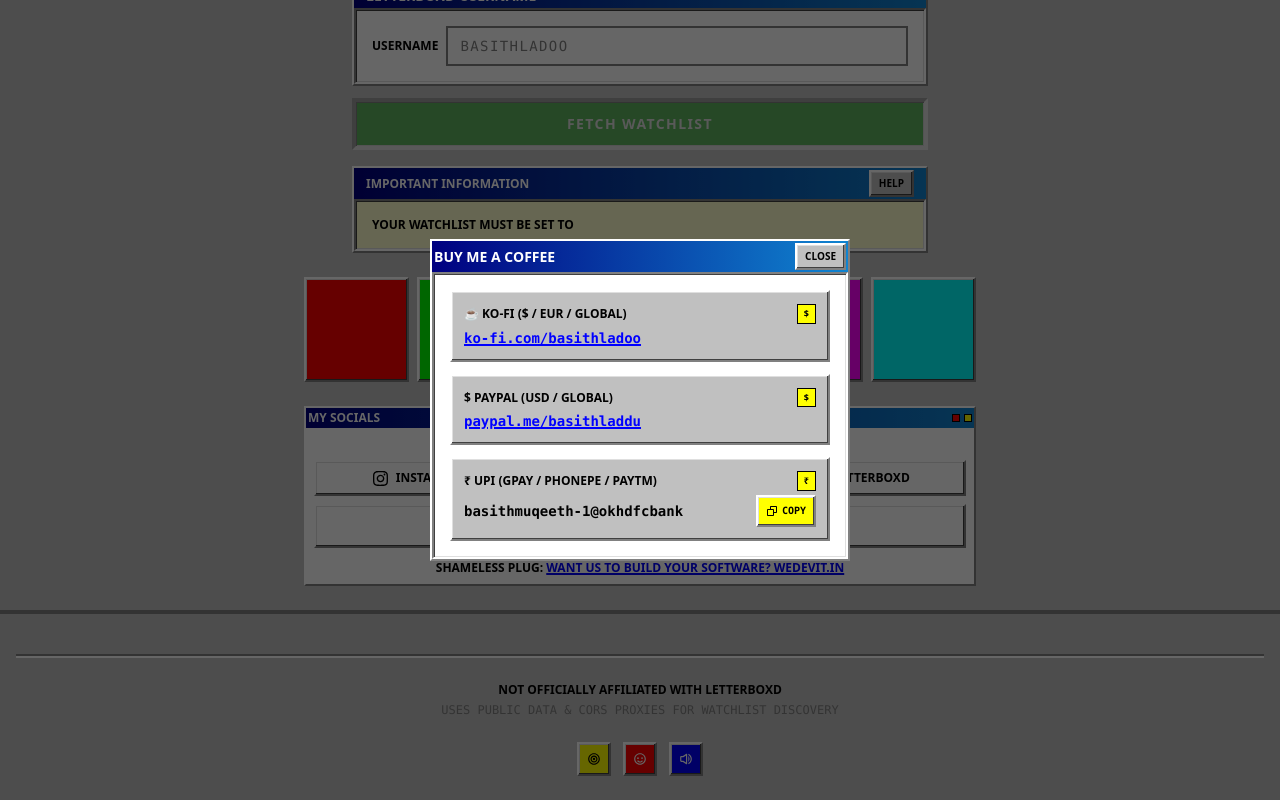
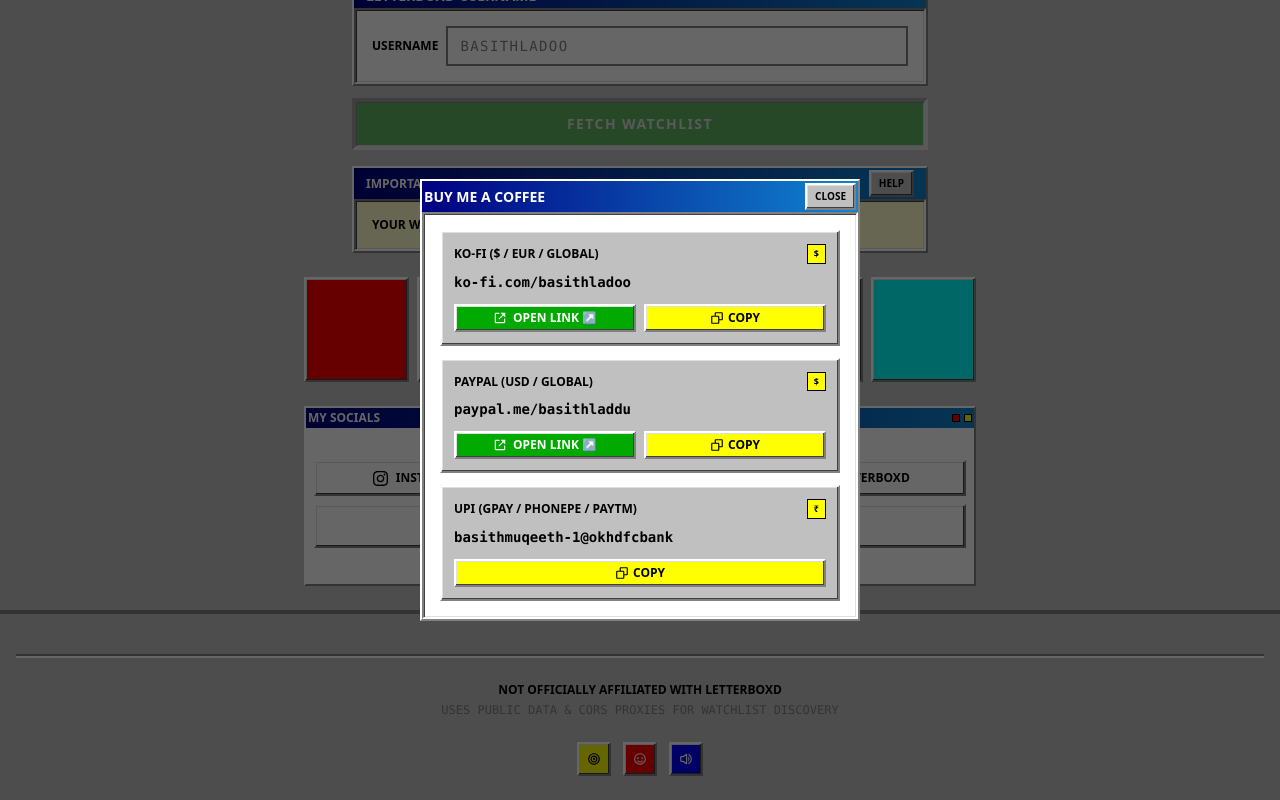
Before and after one commit to basithladdu/letterboxdrandomizer, a React (Vite) app: page / in a window 1280 px wide. Both pictures are taken after a click on the button "BUY ME A COFFEE". Shown: the part 480-1280 px from the top of the page. Built offline with nearby package versions, Linux system fonts and the light colour scheme; no server answers.

Commit message:
fix poster loading in swipe mode, add match audio sound, set default 100% unanimous, and fix paypal/kofi links

```diff
--- a/src/components/input/InputTabs.jsx
+++ b/src/components/input/InputTabs.jsx
@@ -91,7 +91,6 @@
 
       <div className="relative">
         <UsernameForm
-          key={activeTab}
           mode={activeTab}
           onSubmit={(usernames, options) => onScrape(usernames, { ...options, mode: activeTab })}
           loading={scrapeLoading}
--- a/src/components/input/UsernameForm.jsx
+++ b/src/components/input/UsernameForm.jsx
@@ -9,7 +9,7 @@
 
 export default function UsernameForm({ onSubmit, loading, mode = 'solo' }) {
   const [usernames, setUsernames] = useState([''])
-  const [groupStrategy, setGroupStrategy] = useState('majority') // 'intersection' | 'majority'
+  const [groupStrategy, setGroupStrategy] = useState('intersection') // Default: 100% Unanimous (ALL)
   const [validationError, setValidationError] = useState(null)
   const [showHelp, setShowHelp] = useState(false)
   const helpButtonRef = useRef(null)
@@ -116,14 +116,23 @@
 
   const hasEmptyUsername = usernames.some((u) => !normalizeLetterboxdUsername(u))
 
-  const placeholders = [
+  const getPlaceholder = (index) => {
+    if (mode === 'compare') {
+      return index === 0 ? 'basithladoo' : 'zoerosebryant'
+    }
+    if (mode === 'solo') {
+      return 'basithladoo'
+    }
+    const list = [
       'basithladoo',
+      'zoerosebryant',
       'connoreatspants',
       'kurstboy',
-    'zoerosebryant',
       'davidehrlich',
       'cinema_lover',
     ]
+    return list[index % list.length]
+  }
 
   const allowAddMore = (mode === 'group' || mode === 'swipe') && usernames.length < MAX_GROUP_USERS
   const allowRemove = (mode === 'swipe' && usernames.length > 1) || (mode === 'group' && usernames.length > MIN_GROUP_USERS)
@@ -200,7 +209,7 @@
                   value={username}
                   onChange={(e) => updateUsername(index, e.target.value)}
                   onKeyDown={(e) => handleKeyDown(e, index)}
-                  placeholder={placeholders[index % placeholders.length]}
+                  placeholder={getPlaceholder(index)}
                   disabled={loading}
                   autoComplete="off"
                   autoCapitalize="none"
--- a/src/components/picker/FollowDialog.jsx
+++ b/src/components/picker/FollowDialog.jsx
@@ -1,6 +1,6 @@
 import { useEffect, useRef, useState } from 'react'
 import { SiInstagram, SiLetterboxd, SiX } from 'react-icons/si'
-import { BiCoffee, BiCopy, BiCheck } from 'react-icons/bi'
+import { BiCoffee, BiCopy, BiCheck, BiLinkExternal } from 'react-icons/bi'
 
 const FOCUSABLE_SELECTOR = [
   'button:not([disabled])',
@@ -15,9 +15,26 @@
 ]
 
 const paymentMethods = [
-  { label: '☕ KO-FI ($ / EUR / GLOBAL)', value: 'ko-fi.com/basithladoo', href: 'https://ko-fi.com/basithladoo', badge: '$' },
-  { label: '$ PAYPAL (USD / GLOBAL)', value: 'paypal.me/basithladdu', href: 'https://paypal.me/basithladdu', badge: '$' },
-  { label: '₹ UPI (GPAY / PHONEPE / PAYTM)', value: 'basithmuqeeth-1@okhdfcbank', copyable: true, badge: '₹' },
+  {
+    label: 'KO-FI ($ / EUR / GLOBAL)',
+    value: 'https://ko-fi.com/basithladoo',
+    display: 'ko-fi.com/basithladoo',
+    href: 'https://ko-fi.com/basithladoo',
+    badge: '$',
+  },
+  {
+    label: 'PAYPAL (USD / GLOBAL)',
+    value: 'https://paypal.me/basithladdu',
+    display: 'paypal.me/basithladdu',
+    href: 'https://paypal.me/basithladdu',
+    badge: '$',
+  },
+  {
+    label: 'UPI (GPAY / PHONEPE / PAYTM)',
+    value: 'basithmuqeeth-1@okhdfcbank',
+    display: 'basithmuqeeth-1@okhdfcbank',
+    badge: '₹',
+  },
 ]
 
 export default function FollowDialog({ onClose }) {
@@ -77,7 +94,7 @@
   return (
     <div
       className="fixed inset-0 z-[120] flex items-center justify-center bg-black/60 p-3 sm:p-6"
-      onMouseDown={(event) => {
+      onClick={(event) => {
         if (event.target === event.currentTarget) onClose()
       }}
     >
@@ -88,10 +105,11 @@
         aria-labelledby="follow-dialog-title"
         aria-describedby="follow-dialog-message"
         tabIndex={-1}
-        className="w-[min(92vw,480px)] retro-outset-deep bg-retro-gray border-4 overflow-hidden"
+        className="w-[min(92vw,480px)] retro-outset-deep bg-retro-gray border-4 overflow-hidden shadow-[8px_8px_0_#000]"
+        onClick={(e) => e.stopPropagation()}
       >
         <div className="retro-titlebar px-3 py-2 flex items-center justify-between gap-3">
-          <span id="follow-dialog-title" className="font-bold text-xs sm:text-sm">SUPPORT &amp; SOCIALS</span>
+          <span id="follow-dialog-title" className="font-bold text-xs sm:text-sm uppercase">SUPPORT &amp; SOCIALS</span>
           <button
             ref={closeButtonRef}
             type="button"
@@ -136,53 +154,54 @@
               </p>
             </div>
 
-            <dl className="space-y-2">
+            <div className="space-y-2.5">
               {paymentMethods.map((method) => (
-                <div key={method.label} className="retro-outset bg-retro-gray border-2 p-2.5">
+                <div key={method.label} className="retro-outset bg-retro-gray border-2 p-2.5 space-y-1.5">
                   <div className="flex items-center justify-between">
-                    <dt className="text-[9px] sm:text-[10px] font-black uppercase text-retro-black">{method.label}</dt>
+                    <span className="text-[9px] sm:text-[10px] font-black uppercase text-retro-black">{method.label}</span>
                     {method.badge && (
                       <span className="bg-retro-yellow text-retro-black font-black text-[9px] px-1.5 py-0.5 border border-retro-black">
                         {method.badge}
                       </span>
                     )}
                   </div>
-                  <dd className="mt-0.5 font-mono text-xs sm:text-sm font-bold text-retro-black break-all flex items-center justify-between gap-2">
-                    {method.href ? (
+
+                  <div className="font-mono text-xs sm:text-sm font-bold text-retro-black break-all">
+                    {method.display}
+                  </div>
+
+                  <div className="flex items-center gap-2 pt-1">
+                    {method.href && (
                       <a
                         href={method.href}
                         target="_blank"
                         rel="noopener noreferrer"
-                        className="underline decoration-2 hover:bg-retro-yellow"
+                        className="retro-outset bg-[#00AA00] hover:bg-[#00CC00] text-retro-white px-2.5 py-1 text-[10px] font-black flex items-center gap-1 no-underline flex-1 justify-center"
                       >
-                        {method.value}
+                        <BiLinkExternal size={13} /> OPEN LINK ↗
                       </a>
-                    ) : (
-                      <span>{method.value}</span>
                     )}
 
-                    {method.copyable && (
                     <button
                       type="button"
                       onClick={() => copyToClipboard(method.value, method.label)}
-                        className="retro-outset bg-retro-yellow text-retro-black px-2 py-1 text-[10px] font-black hover:bg-[#FFE033] flex items-center gap-1 flex-shrink-0"
+                      className="retro-outset bg-retro-yellow text-retro-black px-2.5 py-1 text-[10px] font-black hover:bg-[#FFE033] flex items-center gap-1 flex-1 justify-center"
                       aria-label={`Copy ${method.label}`}
                     >
                       {copiedKey === method.label ? (
                         <>
-                            <BiCheck size={12} /> COPIED!
+                          <BiCheck size={13} className="text-green-800" /> COPIED!
                         </>
                       ) : (
                         <>
-                            <BiCopy size={12} /> COPY
+                          <BiCopy size={13} /> COPY
                         </>
                       )}
                     </button>
-                    )}
-                  </dd>
+                  </div>
                 </div>
               ))}
-            </dl>
+            </div>
           </div>
         </div>
       </section>
--- a/src/components/shared/SupportDialog.jsx
+++ b/src/components/shared/SupportDialog.jsx
@@ -1,5 +1,5 @@
 import { useEffect, useRef, useState } from 'react'
-import { BiCopy, BiCheck } from 'react-icons/bi'
+import { BiCopy, BiCheck, BiLinkExternal } from 'react-icons/bi'
 
 const FOCUSABLE_SELECTOR = [
   'button:not([disabled])',
@@ -11,9 +11,26 @@
 ].join(',')
 
 const paymentMethods = [
-  { label: '☕ KO-FI ($ / EUR / GLOBAL)', value: 'ko-fi.com/basithladoo', href: 'https://ko-fi.com/basithladoo', badge: '$' },
-  { label: '$ PAYPAL (USD / GLOBAL)', value: 'paypal.me/basithladdu', href: 'https://paypal.me/basithladdu', badge: '$' },
-  { label: '₹ UPI (GPAY / PHONEPE / PAYTM)', value: 'basithmuqeeth-1@okhdfcbank', copyable: true, badge: '₹' },
+  {
+    label: 'KO-FI ($ / EUR / GLOBAL)',
+    value: 'https://ko-fi.com/basithladoo',
+    display: 'ko-fi.com/basithladoo',
+    href: 'https://ko-fi.com/basithladoo',
+    badge: '$',
+  },
+  {
+    label: 'PAYPAL (USD / GLOBAL)',
+    value: 'https://paypal.me/basithladdu',
+    display: 'paypal.me/basithladdu',
+    href: 'https://paypal.me/basithladdu',
+    badge: '$',
+  },
+  {
+    label: 'UPI (GPAY / PHONEPE / PAYTM)',
+    value: 'basithmuqeeth-1@okhdfcbank',
+    display: 'basithmuqeeth-1@okhdfcbank',
+    badge: '₹',
+  },
 ]
 
 export default function SupportDialog({ onClose }) {
@@ -73,7 +90,7 @@
   return (
     <div
       className="fixed inset-0 z-[120] flex items-center justify-center bg-black/60 p-3 sm:p-6"
-      onMouseDown={(event) => {
+      onClick={(event) => {
         if (event.target === event.currentTarget) onClose()
       }}
     >
@@ -83,10 +100,11 @@
         aria-modal="true"
         aria-labelledby="support-dialog-title"
         tabIndex={-1}
-        className="w-[min(92vw,420px)] retro-outset-deep bg-retro-gray border-4 overflow-hidden"
+        className="w-[min(92vw,440px)] retro-outset-deep bg-retro-gray border-4 overflow-hidden shadow-[8px_8px_0_#000]"
+        onClick={(e) => e.stopPropagation()}
       >
         <div className="retro-titlebar px-3 py-2 flex items-center justify-between gap-3">
-          <span id="support-dialog-title" className="font-bold text-xs sm:text-sm">BUY ME A COFFEE</span>
+          <span id="support-dialog-title" className="font-bold text-xs sm:text-sm uppercase">BUY ME A COFFEE</span>
           <button
             ref={closeButtonRef}
             type="button"
@@ -98,53 +116,54 @@
           </button>
         </div>
 
-        <dl className="p-3 sm:p-4 retro-inset bg-retro-white space-y-3">
+        <div className="p-3 sm:p-4 retro-inset bg-retro-white space-y-3">
           {paymentMethods.map((method) => (
-            <div key={method.label} className="retro-outset bg-retro-gray border-2 p-3">
+            <div key={method.label} className="retro-outset bg-retro-gray border-2 p-3 space-y-2">
               <div className="flex items-center justify-between">
-                <dt className="text-[10px] sm:text-xs font-black uppercase text-retro-black">{method.label}</dt>
+                <span className="text-[10px] sm:text-xs font-black uppercase text-retro-black">{method.label}</span>
                 {method.badge && (
                   <span className="bg-retro-yellow text-retro-black font-black text-[9px] px-1.5 py-0.5 border border-retro-black">
                     {method.badge}
                   </span>
                 )}
               </div>
-              <dd className="mt-1 font-mono text-xs sm:text-sm font-bold text-retro-black break-all flex items-center justify-between gap-2">
-                {method.href ? (
+
+              <div className="font-mono text-xs sm:text-sm font-bold text-retro-black break-all">
+                {method.display}
+              </div>
+
+              <div className="flex items-center gap-2 pt-1">
+                {method.href && (
                   <a
                     href={method.href}
                     target="_blank"
                     rel="noopener noreferrer"
-                    className="underline decoration-2 hover:bg-retro-yellow"
+                    className="retro-outset bg-[#00AA00] hover:bg-[#00CC00] text-retro-white px-3 py-1 text-[10px] sm:text-xs font-black flex items-center gap-1.5 no-underline flex-1 justify-center"
                   >
-                    {method.value}
+                    <BiLinkExternal size={14} /> OPEN LINK ↗
                   </a>
-                ) : (
-                  <span>{method.value}</span>
                 )}
 
-                {method.copyable && (
                 <button
                   type="button"
                   onClick={() => copyToClipboard(method.value, method.label)}
-                    className="retro-outset bg-retro-yellow text-retro-black px-2 py-1 text-[10px] font-black hover:bg-[#FFE033] flex items-center gap-1 flex-shrink-0"
+                  className="retro-outset bg-retro-yellow text-retro-black px-3 py-1 text-[10px] sm:text-xs font-black hover:bg-[#FFE033] flex items-center gap-1 flex-1 justify-center"
                   aria-label={`Copy ${method.label}`}
                 >
                   {copiedKey === method.label ? (
                     <>
-                        <BiCheck size={12} /> COPIED!
+                      <BiCheck size={14} className="text-green-800" /> COPIED!
                     </>
                   ) : (
                     <>
-                        <BiCopy size={12} /> COPY
+                      <BiCopy size={14} /> COPY
                     </>
                   )}
                 </button>
-                )}
-              </dd>
+              </div>
             </div>
           ))}
-        </dl>
+        </div>
       </section>
     </div>
   )
```
Also changed, not shown: src/components/picker/TinderSwipe.jsx (+86 -22 lines), src/services/letterboxdScraper.js (+31 -11 lines). Lines whose indentation alone changed are shown as unchanged.
